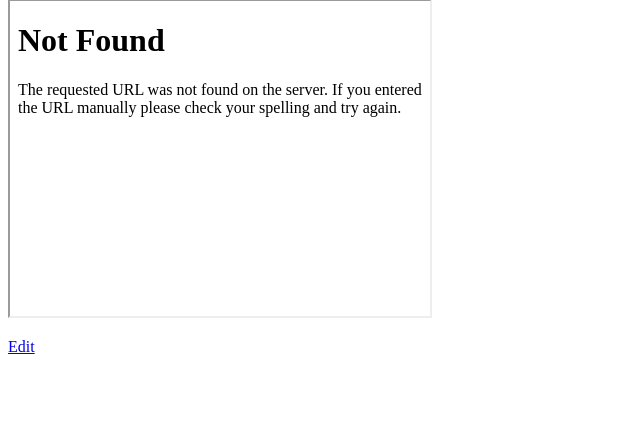
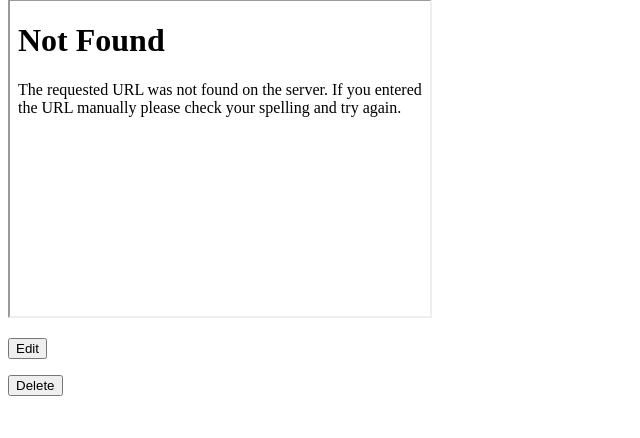
Before and after one commit to stasi815/Artisanal_Adornments, a Flask app: template templates/shopping_lists_show.html in a window 1280 px wide. Shown: the part 188-626 px from the top of the page, without its empty margins (0-640 px from the left). Run offline with Flask 2, Linux system fonts and the light colour scheme; the template is opened without the code that fills it: most values are stand-ins (such as "Sample title", 1, 10 or a date in 2020).

Commit message:
Shopper can destroy shopping lists

```diff
--- a/app.py
+++ b/app.py
@@ -52,7 +52,7 @@
     shopping_list = shopping_lists.find_one({'_id': ObjectId(shopping_list_id)})
     return render_template('shopping_lists_edit.html', shopping_list=shopping_list, title='Edit Shopping List')
 
-@app.route('/shopping_lists/<shopping_list_id>/edit')
+@app.route('/shopping_lists/<shopping_list_id>', methods=['POST'])
 def shopping_lists_update(shopping_list_id):
     """Submit an edited playlist."""
     updated_shopping_list = {
@@ -65,5 +65,11 @@
         {'$set': updated_shopping_list})
     return redirect(url_for('shopping_lists_show', shopping_list_id=shopping_list_id))
 
+@app.route('/shopping_lists/<shopping_list_id>/delete', methods=['POST'])
+def shopping_lists_delete(shopping_list_id):
+    """Delete one playlist."""
+    shopping_lists.delete_one({'_id': ObjectId(shopping_list_id)})
+    return redirect(url_for('shopping_lists_index'))
+
 if __name__ == '__main__':
     app.run(debug=True)
--- a/templates/partials/shopping_lists_form.html
+++ b/templates/partials/shopping_lists_form.html
@@ -1,5 +1,4 @@
 <fieldset>
-        <legend>Edit Your Shopping List</legend>
     <!-- TITLE -->
     <p>
         <label for='shopping_list-title'>Title</label><br>
--- a/templates/shopping_lists_edit.html
+++ b/templates/shopping_lists_edit.html
@@ -2,6 +2,8 @@
 
 {% block content %}
 <form method='POST' action='/shopping_lists/{{shopping_list._id}}'>
+    <legend>Edit Your Shopping List</legend>
+
     {% include 'partials/shopping_lists_form.html' %}
 
 </form>
--- a/templates/shopping_lists_new.html
+++ b/templates/shopping_lists_new.html
@@ -2,6 +2,8 @@
 
 {% block content %}
     <form method='POST' action='/shopping_lists'>
+        <legend>New Shopping List</legend>
+
         {% include 'partials/shopping_lists_form.html' %}
 
     </form>
--- a/templates/shopping_lists_show.html
+++ b/templates/shopping_lists_show.html
@@ -11,6 +11,11 @@
 {% for image in shopping_list.images %}
     <iframe width='420' height='315' src='{{ image }}'></iframe>
 {% endfor %}
-<p><a href='/shopping_lists/{{ shopping_list._id }}/edit'>Edit</a></p>
-
+<p><form action='/shopping_lists/{{ shopping_list._id }}/edit'>
+<button type='submit'>Edit</button>
+</form></p>
+<!-- Delete button -->
+<p><form method='POST' action='/shopping_lists/{{ shopping_list._id }}/delete'>
+    <button type='submit'>Delete</button>
+</form></p>
 {% endblock %}
```
Lines whose indentation alone changed are shown as unchanged.
